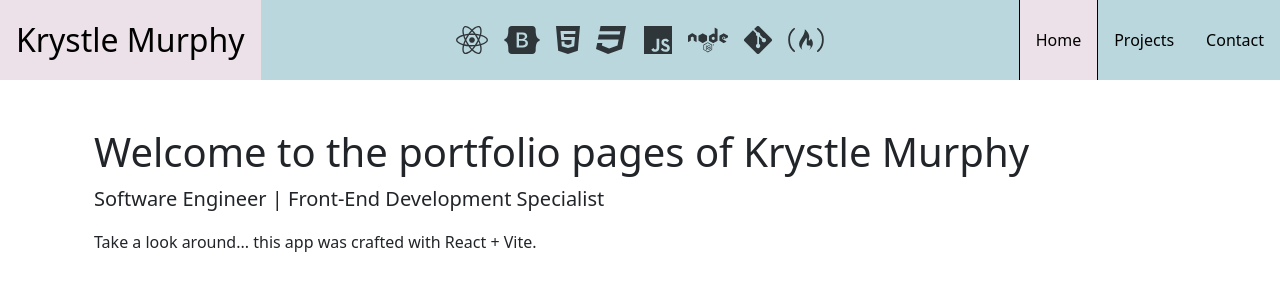
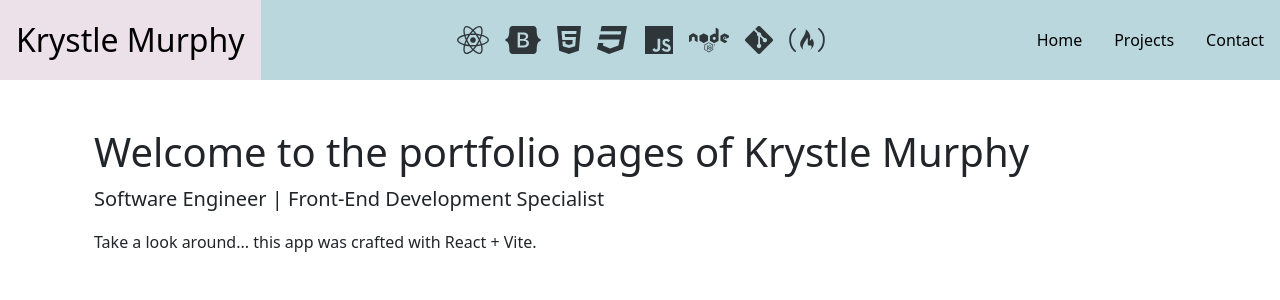
Before and after one commit to KrystleMurphy/personalPortfolio, a React (Vite) app: page / in a window 1280 px wide. Shown: the top 300 px of the page. Built offline with nearby package versions, Linux system fonts and the light colour scheme.

Commit message:
recoding and removing custom links to trouble shoot deployment

```diff
--- a/App.jsx
+++ b/App.jsx
@@ -5,6 +5,7 @@ import Home from "./Home";
 import { Route, Routes } from "react-router-dom";
 import "bootstrap/dist/css/bootstrap.min.css";
 import * as bootstrap from "bootstrap";
+import "./index.css";
 
 function App() {
   return (
--- a/Navbar.jsx
+++ b/Navbar.jsx
@@ -2,30 +2,10 @@ import React, { useState } from "react";
 import { Link, useMatch, useResolvedPath } from "react-router-dom";
 import "bootstrap/dist/css/bootstrap.min.css";
 import * as bootstrap from "bootstrap";
+import { FontAwesomeIcon } from "@fortawesome/react-fontawesome";
+import { faReact, faBootstrap, faHtml5, faCss3, faJs, faNode, faGitAlt, faFreeCodeCamp } from "@fortawesome/free-brands-svg-icons";
 import "./Navbar.css";
-import "./index.css";
-import { FontAwesomeIcon } from "@fortawesome/react-fontawesome";
-import { faReact } from "@fortawesome/free-brands-svg-icons";
-import { faBootstrap } from "@fortawesome/free-brands-svg-icons";
-import { faHtml5 } from "@fortawesome/free-brands-svg-icons";
-import { faCss3 } from "@fortawesome/free-brands-svg-icons";
-import { faJs } from "@fortawesome/free-brands-svg-icons";
-import { faNode } from "@fortawesome/free-brands-svg-icons";
-import { faGitAlt } from "@fortawesome/free-brands-svg-icons";
-import { faFreeCodeCamp } from "@fortawesome/free-brands-svg-icons";
 
-function CustomLink({ to, children, onClick, background }) {
-  const resolvedPath = useResolvedPath(to);
-  const isActive = useMatch({ path: resolvedPath.pathname, end: true });
-
-  return (
-    <li className={isActive ? "active" : ""}>
-      <Link to={to} onClick={onClick}>
-        {children}
-      </Link>
-    </li>
-  );
-}
 
 function Navbar() {
   return (
@@ -34,46 +14,25 @@ function Navbar() {
         Krystle Murphy
       </Link>
       <div className="icons d-flex justify-content-center align-items-center gap-3">
-        {" "}
         <FontAwesomeIcon icon={faReact} size="2x" style={{ opacity: 0.9 }} />
-        <FontAwesomeIcon
-          icon={faBootstrap}
-          size="2x"
-          style={{ opacity: 0.9 }}
-        />
+        <FontAwesomeIcon icon={faBootstrap} size="2x" style={{ opacity: 0.9 }} />
         <FontAwesomeIcon icon={faHtml5} size="2x" style={{ opacity: 0.9 }} />
         <FontAwesomeIcon icon={faCss3} size="2x" style={{ opacity: 0.9 }} />
         <FontAwesomeIcon icon={faJs} size="2x" style={{ opacity: 0.9 }} />
         <FontAwesomeIcon icon={faNode} size="2x" style={{ opacity: 0.9 }} />
         <FontAwesomeIcon icon={faGitAlt} size="2x" style={{ opacity: 0.9 }} />
-        <FontAwesomeIcon
-          icon={faFreeCodeCamp}
-          size="2x"
-          style={{ opacity: 0.9 }}
-        />
+        <FontAwesomeIcon icon={faFreeCodeCamp} size="2x" style={{ opacity: 0.9 }} />
       </div>
       <ul>
-        <CustomLink
-          className="nav-link"
-          to="/"
-          onClick={() => handleCustomLinkClick("home")}
-        >
-          Home
-        </CustomLink>
-        <CustomLink
-          className="nav-link"
-          to="/projects"
-          onClick={() => handleCustomLinkClick("projects")}
-        >
-          Projects
-        </CustomLink>
-        <CustomLink
-          className="nav-link"
-          to="/contact"
-          onClick={() => handleCustomLinkClick("contact")}
-        >
-          Contact
-        </CustomLink>
+        <li className="nav-link">
+          <Link to="/">Home</Link>
+        </li>
+        <li className="nav-link">
+          <Link to="/projects">Projects</Link>
+        </li>
+        <li className="nav-link">
+          <Link to="/contact">Contact</Link>
+        </li>
       </ul>
     </nav>
   );
```
